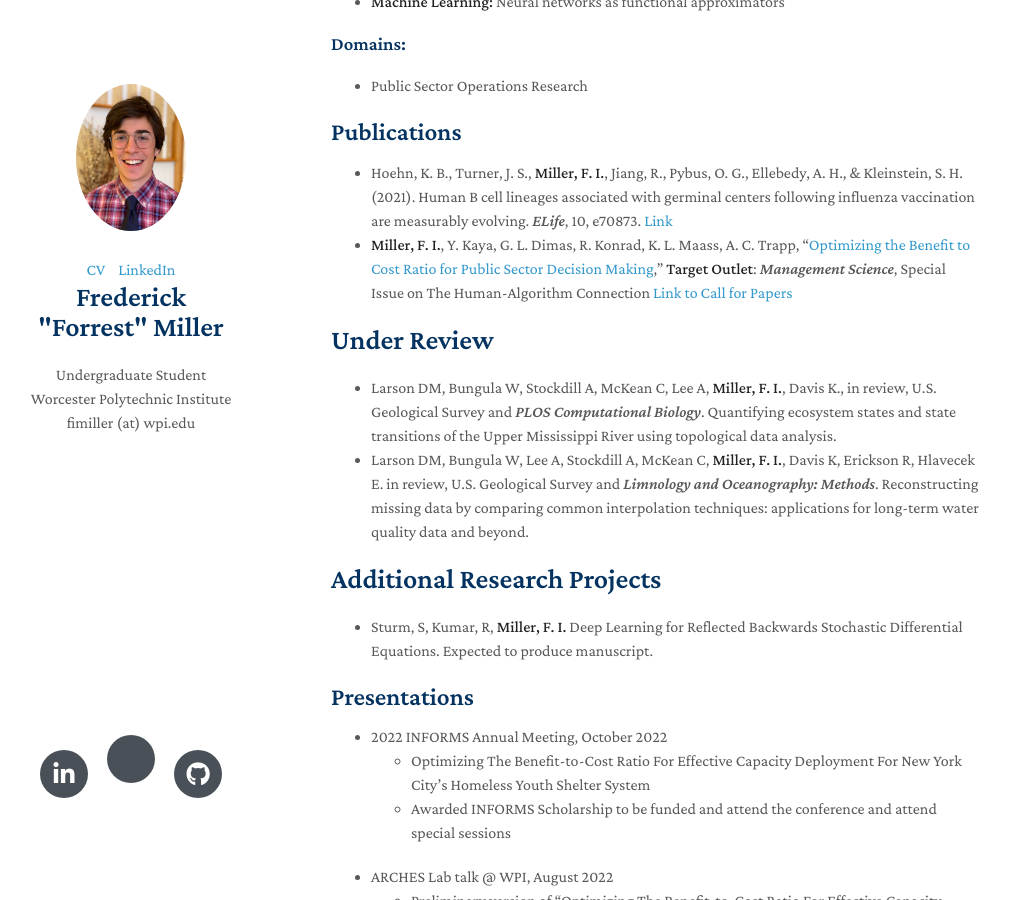
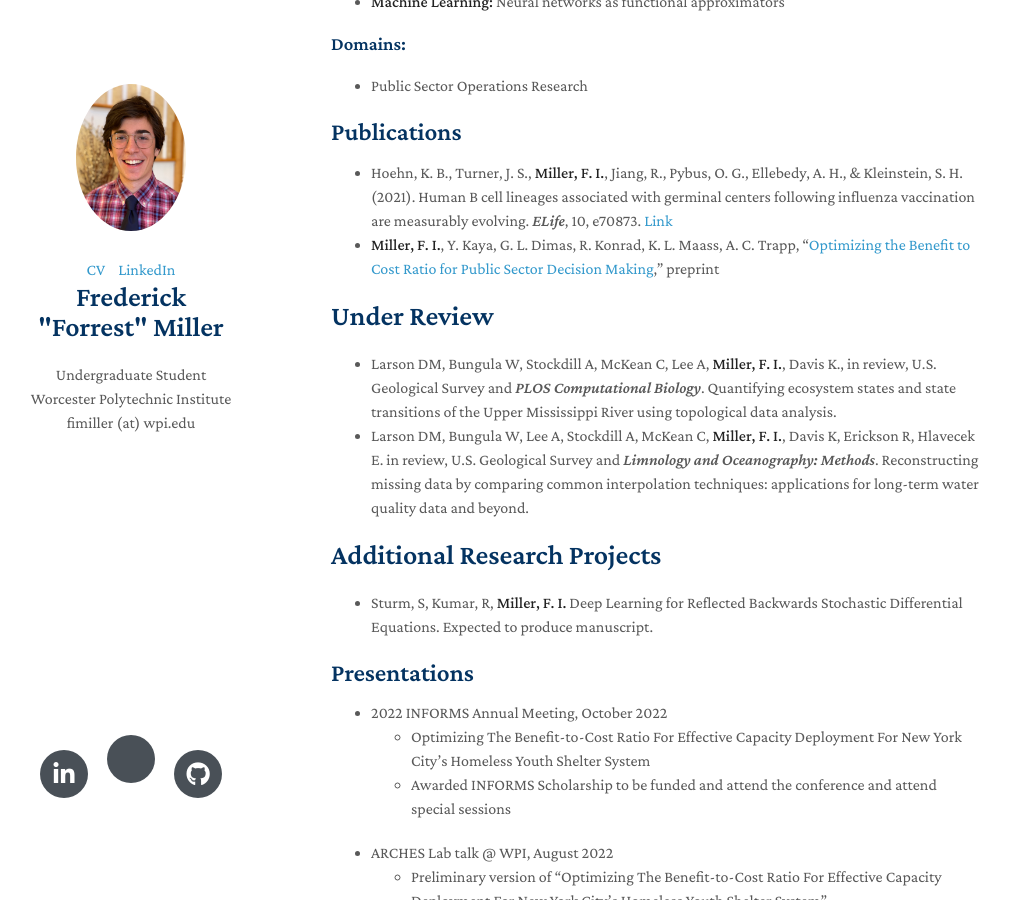
Before and after one commit to fimiller/fimiller.github.io, a Jekyll site: the page built from index.md, in a window 1280 px wide and 900 px high, scrolled down 828 px. Shown: the whole window, without its empty margins (139-1149 px from the left). Built offline with Jekyll 4.4.1, drawn with Linux system fonts in a browser that asks for light colours; nearby versions of some CDN libraries; a style sheet for code colours, icons or effects is not loaded; our own code applies the rules of GitHub Pages for plain Markdown files.

Commit message:
paper change

```diff
--- a/index.md
+++ b/index.md
@@ -29,7 +29,7 @@ I will be graduating in May 2023.
 
 ## Publications
 - Hoehn, K. B., Turner, J. S., **Miller, F. I.**, Jiang, R., Pybus, O. G., Ellebedy, A. H., & Kleinstein, S. H. (2021). Human B cell lineages associated with germinal centers following influenza vaccination are measurably evolving. *ELife*, 10, e70873. [Link](https://doi.org/10.7554/eLife.70873)
-- **Miller, F. I.**, Y. Kaya, G. L. Dimas, R. Konrad, K. L. Maass, A. C. Trapp, "[Optimizing the Benefit to Cost Ratio for Public Sector Decision Making](https://arxiv.org/abs/2212.04534)," **Target Outlet**: *Management Science*, Special Issue on The Human-Algorithm Connection [Link to Call for Papers](https://pubsonline.informs.org/page/mnsc/calls-for-papers)
+- **Miller, F. I.**, Y. Kaya, G. L. Dimas, R. Konrad, K. L. Maass, A. C. Trapp, "[Optimizing the Benefit to Cost Ratio for Public Sector Decision Making](https://arxiv.org/abs/2212.04534)," preprint
 
 # Under Review
 - Larson DM, Bungula W, Stockdill A, McKean C, Lee A, **Miller, F. I.**, Davis K., in review, U.S. Geological Survey and *PLOS Computational Biology*. Quantifying ecosystem states and state transitions of the Upper Mississippi River using topological data analysis.
```
